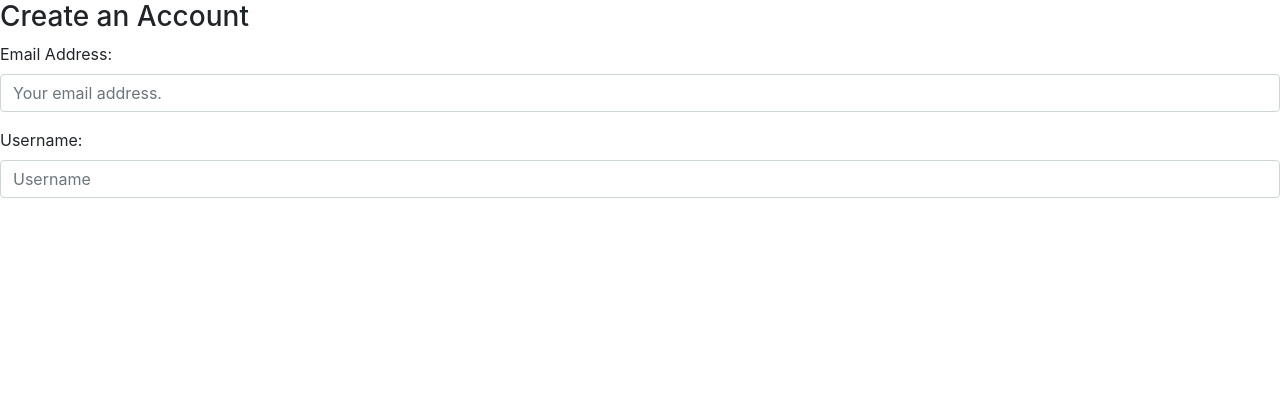
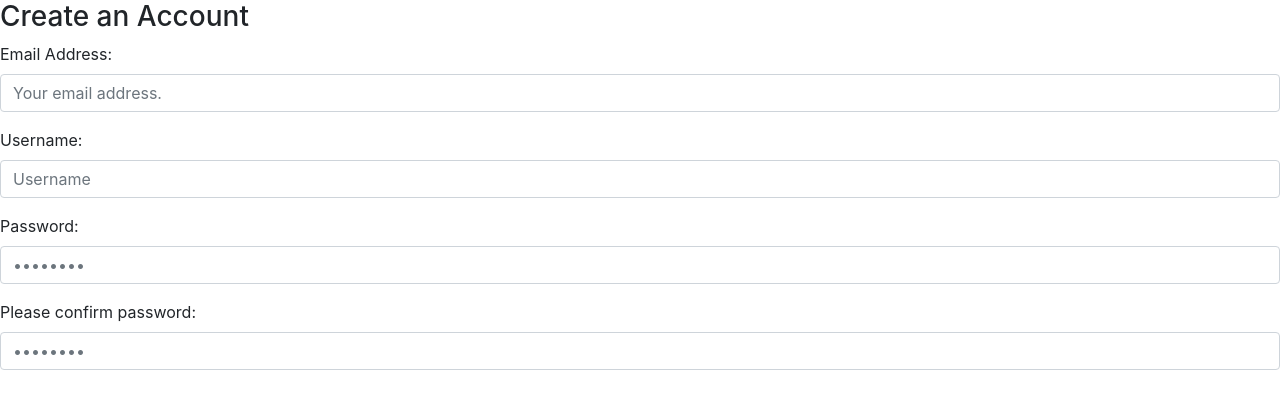
Before and after one commit to scampcoder/project1-cs50, a Flask app: template templates/signup.html in a window 1280 px wide. Shown: the top 409 px of the page. Run offline with Flask 2, Linux system fonts and the light colour scheme; the template is opened without the code that fills it, so the values that code supplies are empty; some libraries are stand-ins or nearby versions.

Commit message:
Add password input

```diff
--- a/templates/signup.html
+++ b/templates/signup.html
@@ -13,6 +13,14 @@
     <label for="username">Username:</label>
     <input type="text" class="form-control" placeholder="Username">
   </div>
+  <div class="form-group">
+    <label for="password">Password:</label>
+    <input type="password" class="form-control" placeholder="••••••••">
+  </div>
+  <div class="form-group">
+    <label for="confirmation">Please confirm password:</label>
+    <input type="password" class="form-control" placeholder="••••••••">
+  </div>
 </form>
 
 {% endblock %}
```
